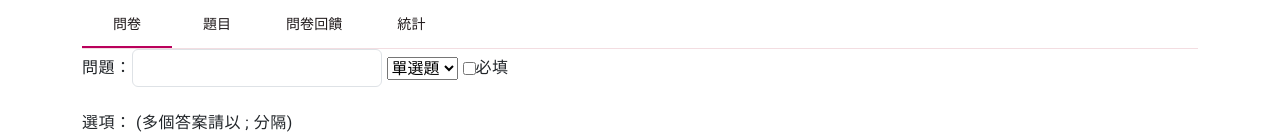
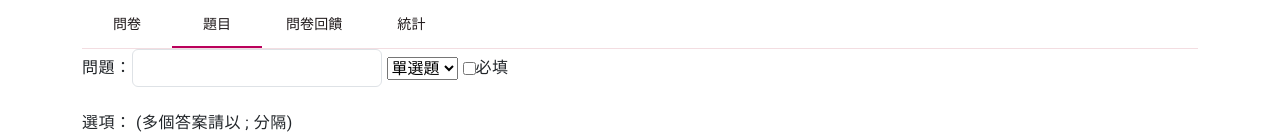
Before and after one commit to Poplollipop/angulargit, an Angular app: page /surveyquiz in a window 1280 px wide. Shown: the top 135 px of the page. Built offline with nearby package versions, Linux system fonts and the light colour scheme.

Commit message:
fixed ts and html

```diff
--- a/src/app/surveymanage/surveymanage.component.html
+++ b/src/app/surveymanage/surveymanage.component.html
@@ -1,6 +1,6 @@
 <nav mat-tab-nav-bar mat-stretch-tabs="false" mat-align-tabs="start" [tabPanel]="tabPanel">
   @for (link of links; track link) {
-  <a mat-tab-link (click)="activePath = link.path" [active]="link.path == activePath" [routerLink]="link.path">
+  <a mat-tab-link (click)="onActivate(link.path)" [active]="activePath === link.path" [routerLink]="link.path" >
     {{ link.label }}
   </a>
   }
--- a/src/app/surveymanage/surveymanage.component.ts
+++ b/src/app/surveymanage/surveymanage.component.ts
@@ -1,3 +1,4 @@
+import { CommonModule } from '@angular/common';
 import { Component, ViewChild } from '@angular/core';
 import { FormsModule } from '@angular/forms';
 import { MatTabsModule } from '@angular/material/tabs';
@@ -12,22 +13,32 @@ interface Link {
 @Component({
   selector: 'app-surveymanage',
   standalone: true,
-  imports: [RouterLink, RouterLinkActive, RouterModule, RouterOutlet, MatTabsModule, FormsModule],
+  imports: [CommonModule, RouterLink, RouterLinkActive, RouterModule, RouterOutlet, MatTabsModule, FormsModule],
   templateUrl: './surveymanage.component.html',
   styleUrl: './surveymanage.component.scss'
 })
 export class SurveymanageComponent {
   constructor(private router: Router) { }
+
+  ngOnInit(): void {
+    this.activePath = this.router.url.replace('/', '') || 'surveycreate';
+    if (!this.links.some(link => link.path === this.activePath)) {
+      this.activePath = 'surveycreate';
+    }
+  }
+
   links: Link[] = [
-    { path: '/surveycreate',  label: '問卷' },
-    { path: '/surveyquiz',  label: '題目' },
-    { path: '/surveyfeedback',  label: '問卷回饋' },
-    { path: '/surveystatistics', label: '統計' },
-];
+    { path: 'surveycreate', label: '問卷' },
+    { path: 'surveyquiz', label: '題目' },
+    { path: 'surveyfeedback', label: '問卷回饋' },
+    { path: 'surveystatistics', label: '統計' },
+  ];
 
-activePath = this.links[0].path;
 
-onActivate(path: string) {
+
+  onActivate(path: string) {
     this.activePath = path;
+    this.router.navigate([path]);
+  }
+  activePath: string = 'surveycreate';
 }
-}
```
